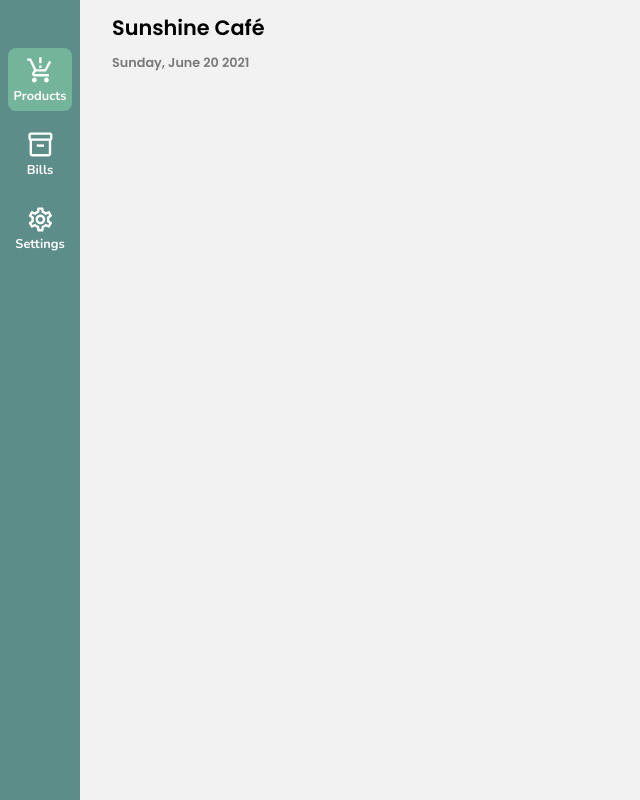
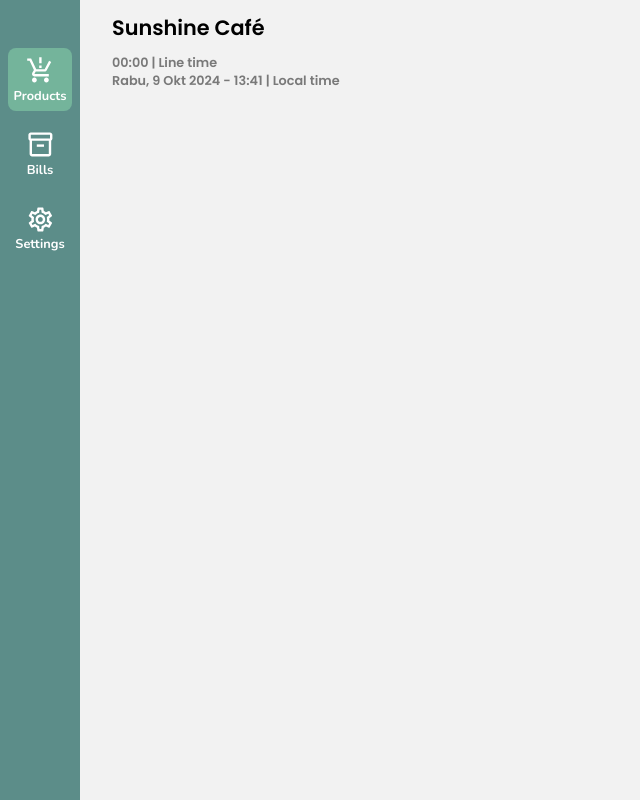
Before and after one commit to ferii007/poinket, a React (Create React App) app: page / in a window 1280 px wide. Shown: the whole page, without its empty margins (0-640 px from the left). Built offline with nearby package versions, Linux system fonts and the light colour scheme.

Commit message:
update header with reducer

```diff
--- a/public/dummyAPI/dataOutletAPI.json
+++ b/public/dummyAPI/dataOutletAPI.json
@@ -5,6 +5,6 @@
     "owner_id": 101,
     "outlet_time_zone": "Asia/Jakarta",
     "outlet_start_time": "08:00",
-    "outlet_language": "Indonesian",
-    "outlet_language_code": "id"
+    "outlet_location": "Indonesian",
+    "outlet_location_code": "id"
 }
--- a/src/app/components/layout_components/HeaderMenu.jsx
+++ b/src/app/components/layout_components/HeaderMenu.jsx
@@ -2,15 +2,36 @@ import {
     HeaderMenuContainer
 } from "./../../styledComponents/HeaderMenuStyled";
 
-import { useEffect } from "react";
+import { useEffect, useState } from "react";
+import { useSelector } from 'react-redux';
 
-import { useSelector } from 'react-redux';
+import momentTimezone from 'moment-timezone';
+import moment from 'moment';
+import './../../tweaks/momentLocale';
 
 const HeaderMenu = () => {
     const dataOutlet = useSelector((state) => state.dataOutlet);
 
+    const [formattedTime, setFormattedTime] = useState('...');
+
     useEffect(() => {
         console.log('dataOutlet', dataOutlet);
+
+        moment.locale(dataOutlet.outlet_location_code);
+
+        const updateTime = () => {
+            const timeZone = momentTimezone.tz(dataOutlet.outlet_time_zone).format('yy-M-DD HH:mm');
+            const time = moment(timeZone).format('dddd, D MMM YYYY - HH:mm');
+            setFormattedTime(time);
+        };
+
+        updateTime();
+
+        const intervalId = setInterval(() => {
+            updateTime();
+        }, 1000);
+
+        return () => clearInterval(intervalId);
     }, [dataOutlet])
 
     return(
@@ -21,7 +42,13 @@ const HeaderMenu = () => {
                 </h1>
 
                 <h4 className="header-outlet-time">
-                    Sunday, June 20 2021
+                    <span>00:00</span>
+                    <span> | Line time</span>
+                </h4>
+
+                <h4 className="header-outlet-time">
+                    <span>{formattedTime}</span>
+                    <span> | Local time</span>
                 </h4>
             </HeaderMenuContainer>
         </>
--- a/src/app/styledComponents/HeaderMenuStyled.js
+++ b/src/app/styledComponents/HeaderMenuStyled.js
@@ -15,13 +15,14 @@ const HeaderMenuContainer = styled.div`
     .header-outlet-name {
         font-size: 1.3rem;
         font-weight: 600;
+        margin-bottom: 1rem;
     }
 
     .header-outlet-time {
         font-size: 0.8rem;
         font-weight: 600;
         color: rgba(0, 0, 0, 0.5);
-        margin-top: 1rem;
+        margin-bottom: 0.2rem;
     }
 
 
--- a/src/state/reducers/dataOutletReducer.js
+++ b/src/state/reducers/dataOutletReducer.js
@@ -5,8 +5,8 @@ const initialState = {
     "owner_id": 1,
     "outlet_time_zone": "Asia/Jakarta",
     "outlet_start_time": "08:00",
-    "outlet_language": "Indonesian",
-    "outlet_language_code": "id"
+    "outlet_location": "Indonesian",
+    "outlet_location_code": "id"
 }
 
 const dataOutletReducer = (state = initialState, action) => {
```
